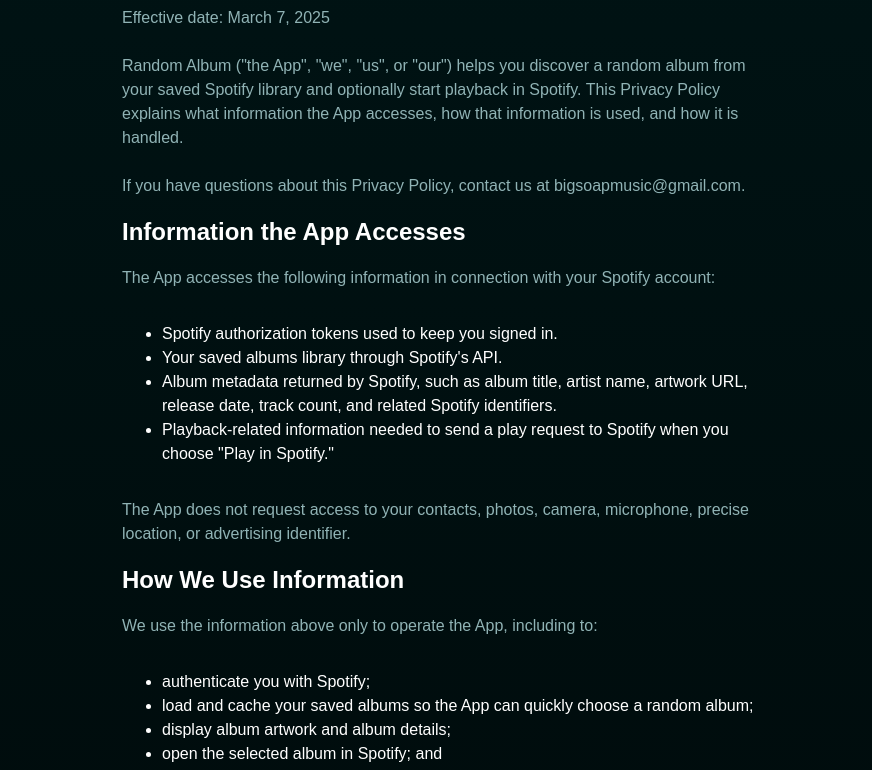
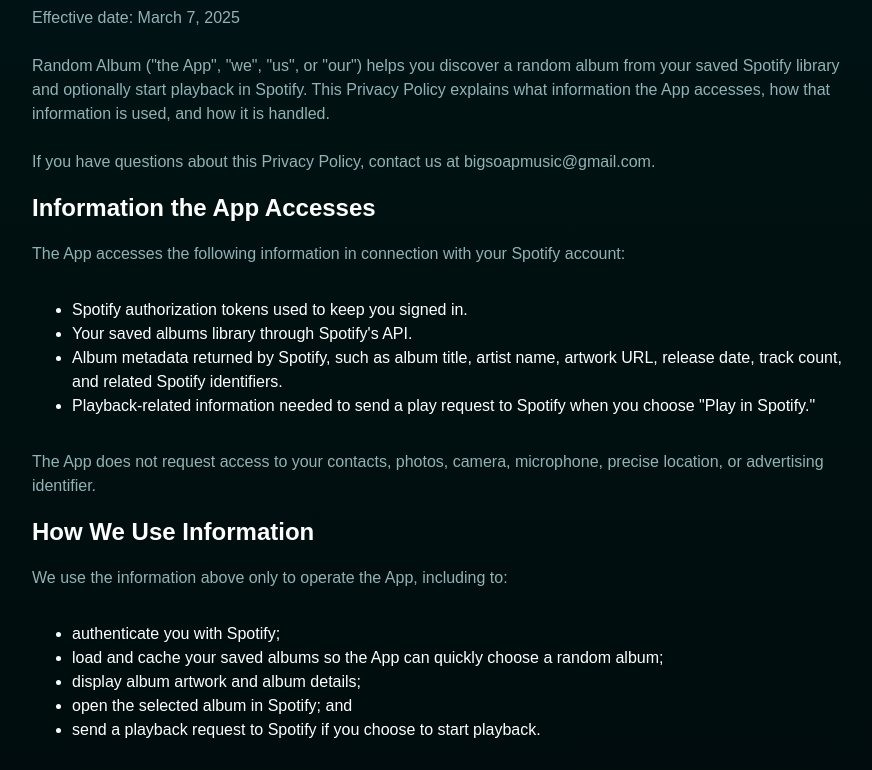
Before and after one commit to antler-hat/big-soap, a website: page src/random-album/privacy-policy/index.html in a window 1280 px wide. Shown: the part 106-876 px from the top of the page, without its empty margins (190-1062 px from the left). Drawn offline with nearby package versions, Linux system fonts and the light colour scheme; files that its build step writes are made by us from their sources; a web font is replaced by a local one.

Commit message:
Update _random-album.scss

```diff
--- a/src/styles/pages/_random-album.scss
+++ b/src/styles/pages/_random-album.scss
@@ -66,3 +66,9 @@
     backdrop-filter: blur(10px);
   }
 }
+
+.page-random-album.page-random-album-policy {
+  .container {
+    max-width: 900px;
+  }
+}
```
